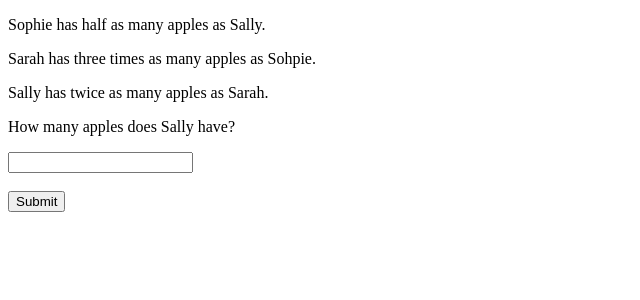
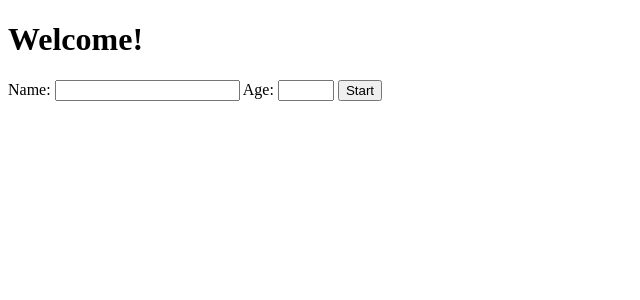
Before and after one commit to kategourley/QuizInternalAssessment, a Svelte app: page / in a window 1280 px wide. Shown: the top 300 px of the page, without its empty margins (0-640 px from the left). Built offline with nearby package versions, Linux system fonts and the light colour scheme.

Commit message:
Finished basic game mechanics and added a finish screen, the age and name screen. Next Steps: add comments, and add the last 8 questions. Testing: if I input "Mako" instead of "mako" the answer is incorrect Solution: need to make it so the answers aren't case sensitive

```diff
--- a/src/App.svelte
+++ b/src/App.svelte
@@ -1,39 +1,147 @@
 <script>
 	let userInput = ''
-	let activeQ = 0
-  let questions = [{hint1:'Sophie has half as many apples as Sally.' , hint2:'Sarah has three times as many apples as Sohpie.', hint3: 'Sally has twice as many apples as Sarah.', query: 'How many apples does Sally have?', correct: '6',}]
+  let a = 0
+  let result = ''
+  let score = 0
+  let hideNext = true
+  let hideSubmit = false
+  let hideQuiz = true
+  let hideUserInfo = false
+  let hideFinish = true
+  let name = ''
+  let age = ''
+  let error = ''
 
-		function checkAnswers() {
+  let questions = [{hint1:'https://cdn.the-scientist.com/assets/articleNo/68759/aImg/42171/tiger-shark-l.jpg' , hint2:'They are one of the largest shark species, growing up to 5.5m and 900kg.', hint3: 'They are named for the distinctive grey stripes/spots littering the sides of their bodies.', query: 'What species of shark is this?', correct: 'tiger',}, {hint1:'https://static.independent.co.uk/s3fs-public/thumbnails/image/2019/03/04/12/mako-shark-.jpg', hint2:'They are the fastest sharks in the world with speeds of 96km/h, which allows them to jump out of the water to heights of up to 9m.', hint3: 'Their favourite meal is swordfish, despite them being such a hard prey to catch.', query: 'What species of shark is this?', correct: 'mako',},]
+
+	function checkAnswers() {
+		hideSubmit = true
+		if (userInput == questions[a].correct || userInput == [questions[a].correct + ' shark'] || userInput == [questions[a].correct + 'shark'] || userInput == [questions[a].correct + ' sharks']) {
+			result = 'correct'
+			score += 1
+    } else if (userInput == '') {
+result = 'Please input a valid answer.'
+hideSubmit = false
+score += 0
+    } else {
+			result = 'incorrect'
+			score += 0
+		}
+if (a == 9) {
+  hideQuiz = true
+  hideFinish = false
+} else {
+  if (result == 'incorrect' || result == 'correct') {
+      hideNext = false
+      } else {
+      hideNext = true
+    }
+}
 
 
-	if (userInput == questions[0].correct) {
+	}
 
-			console.log('correct')
+	function next() {
+			a += 1
+		result = ''
+		userInput = ''
+   hideNext = true
+    hideSubmit = false
+	}
 
-		} else {
-			console.log('incorrect')
-		}
-	}
-	function getRandom() {
-  	let number = Math.floor(Math.random() * 11);
-		return number
-	}
-</script>
+  function start() {
+    if (name == '') {
+
+      error = 'Please enter a valid name.'
+    } else if (age == '' || 0 > age || age > 100){
+      error = 'Please enter a valid age. Only numbers between 0 and 100 are accepted.'
+      } else {
+      hideQuiz = false
+      hideUserInfo = true
+    }
 
 
 
-{#each questions as {hint1, hint2, hint3, userInput, query, correct}}
+  }
 
-  <p>{hint1}</p>
-  <p>{hint2}</p>
-  <p>{hint3}</p>
-  <p>{query}</p>
+   function playAgain() {
+      hideFinish = true
+      hideQuiz = true
+      hideUserInfo = false
+    }
+</script>
 
-{/each}
+<div class:hideQuiz>
+<img src={questions[a].hint1} alt='{questions[a].correct}'>
+<!-- <p>
+	{questions[a].hint1}
+</p> -->
+<p>
+	{questions[a].hint2}
+</p>
+<p>
+	{questions[a].hint3}
+</p>
+<p>
+	{questions[a].query}
+</p>
+<label>
+	<input bind:value={userInput}>
+</label>
 
-  <label>
-    <input bind:value={userInput}>
-  </label>
-  <br><br>
+<br><br>
 
-  <button on:click={checkAnswers}>Submit</button>
+ <button on:click={checkAnswers} class:hideSubmit>Submit</button>
+<button on:click={next} class:hideNext>Next</button>
+<p>
+	{result}
+</p>
+<p>
+	Score = {score}
+</p>
+
+</div>
+<div class:hideUserInfo>
+  <h1>Welcome!</h1>
+  <label>Name:
+    <input bind:value={name}>
+    </label>
+    <label>
+      Age:
+      <input type=number min=0 max=10 bind:value={age}>
+      </label>
+
+    <button on:click={start}>Start</button>
+<p>{error}</p>
+  </div>
+  <div class:hideFinish>
+<p> Well done, {name}!</p>
+<p>You got {score}/10 correct!</p>
+<button on:click={playAgain}>Play Again</button>
+    </div>
+<style>
+  img {
+    width: auto;
+    height: 200px;
+  }
+
+  .hideNext {
+    display: none;
+  }
+
+  .hideSubmit {
+    display: none;
+  }
+
+.hideQuiz {
+    display: none;
+  }
+
+.hideUserInfo {
+    display: none;
+  }
+
+  .hideFinish {
+    display: none;
+  }
+</style>
```
Also changed, not shown: src/assets/svelte.png (deleted), 1 other file (tests, documents, lock files or other folders).
